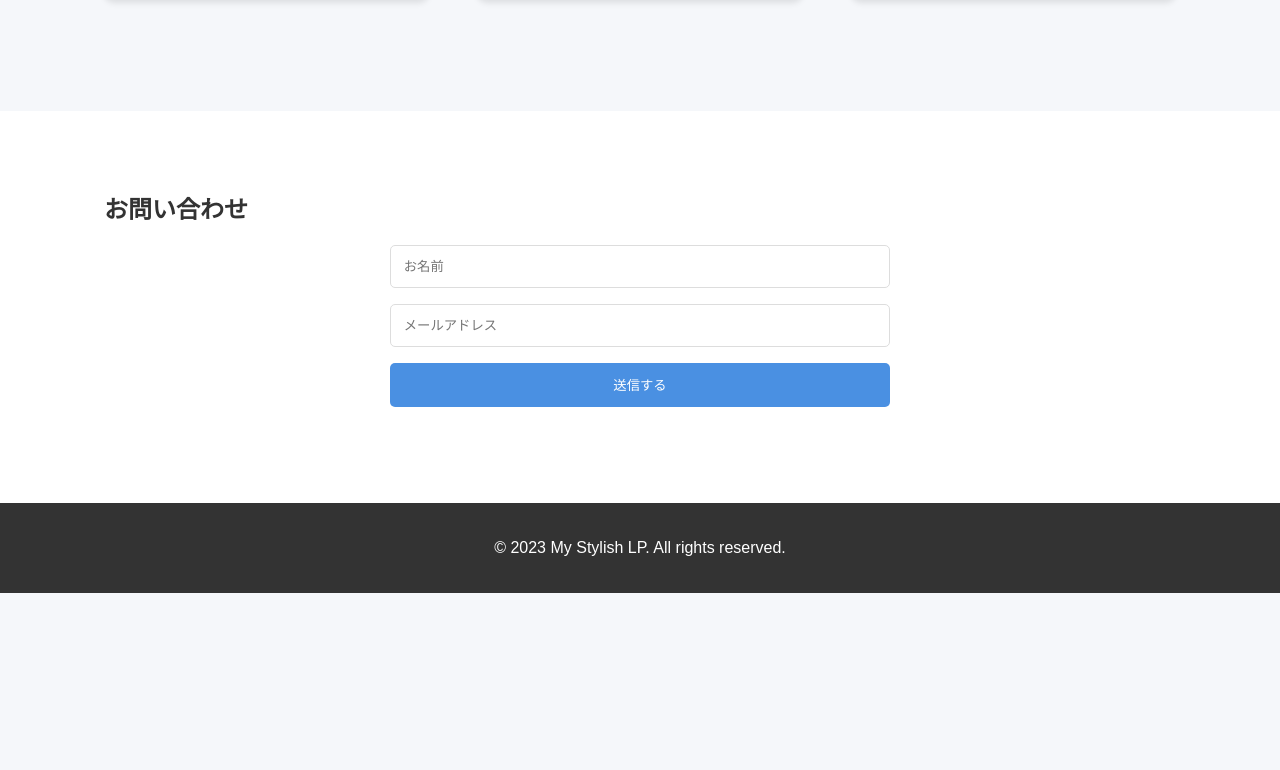
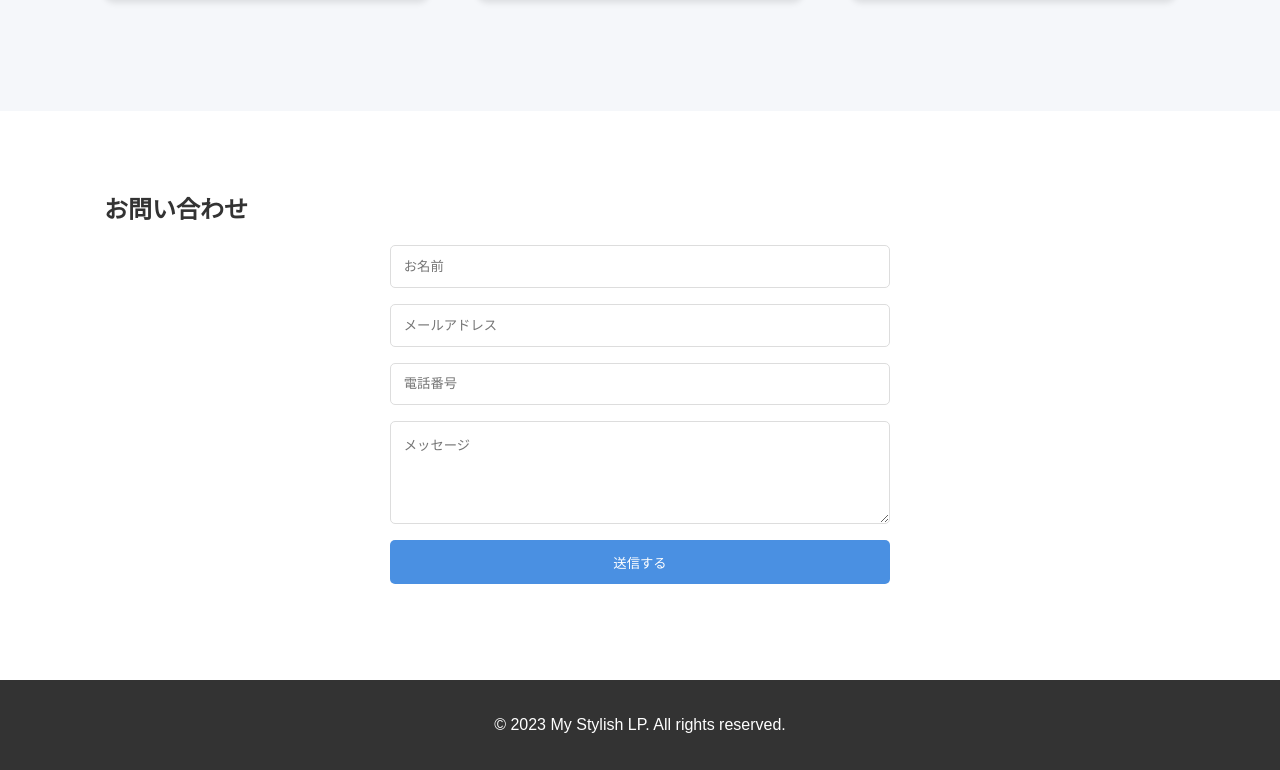
Before and after one commit to riku103/React_training_1, a React (Create React App) app: page / in a window 1280 px wide. Shown: the part 1244-2014 px from the top of the page. Before the commit the page ends 1837 px from the top, so only its background shows below. Built offline with nearby package versions, Linux system fonts and the light colour scheme; the HTML template or start-up script is replaced by a standard one.

Commit message:
電話番号のバリデーションを追加

```diff
--- a/src/components/Contact/Contact.jsx
+++ b/src/components/Contact/Contact.jsx
@@ -31,8 +31,20 @@ const Contact = () => {
             />
             {errors.email && <p style={{ color: "red" }}>{errors.email.message}</p>}
           </div>
-          {/* <input type="tel" placeholder="電話番号" required /> */}
-          {/* <textarea placeholder="メッセージ" rows="5" required></textarea> */}
+          <div className={styles.inputContainer}>
+            <input
+              {...register("tel", {
+                pattern: {
+                  value: /^[0-9]+$/,
+                  message: "電話番号は数字のみで入力してください。",
+                },
+              })}
+              type="tel"
+              placeholder="電話番号"
+            />
+            {errors.tel && <p style={{ color: "red" }}>{errors.tel.message}</p>}
+          </div>
+          <textarea placeholder="メッセージ" rows="5"></textarea>
           <button type="submit">送信する</button>
         </form>
       </div>
```
